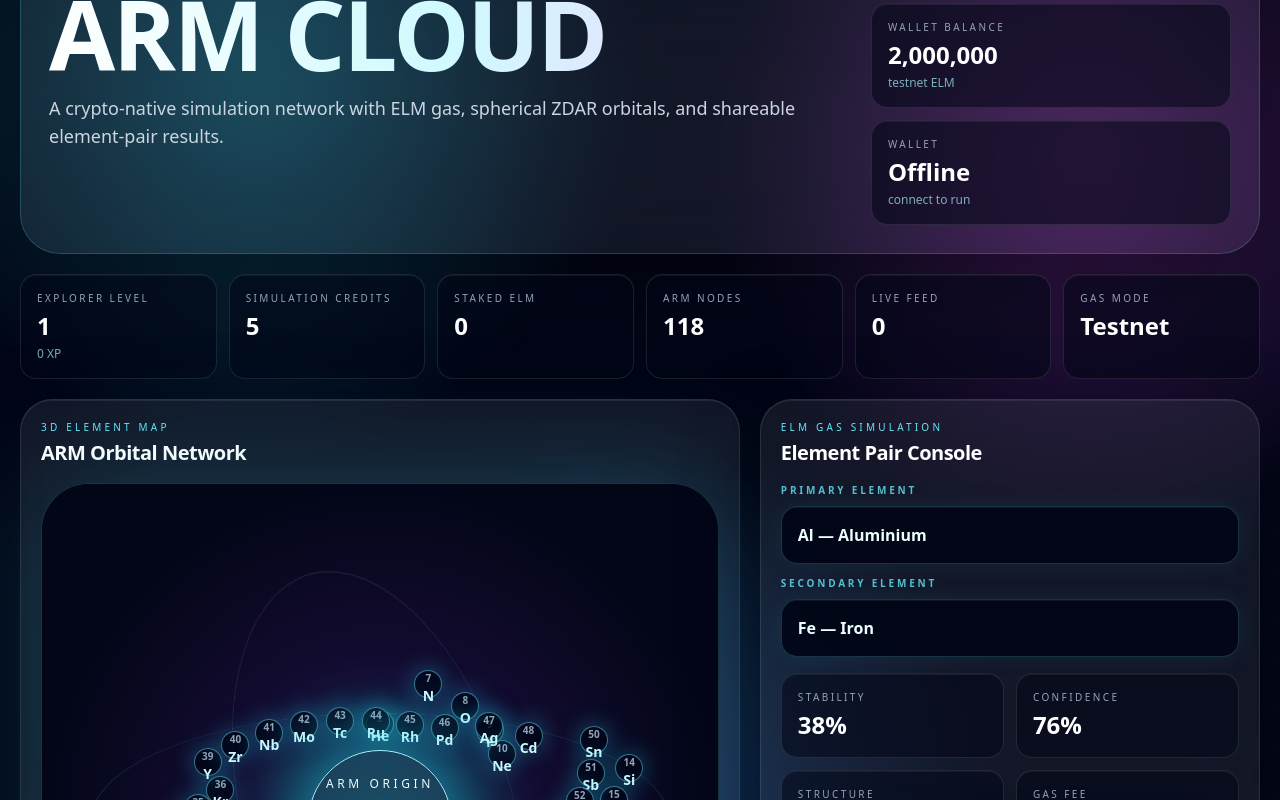
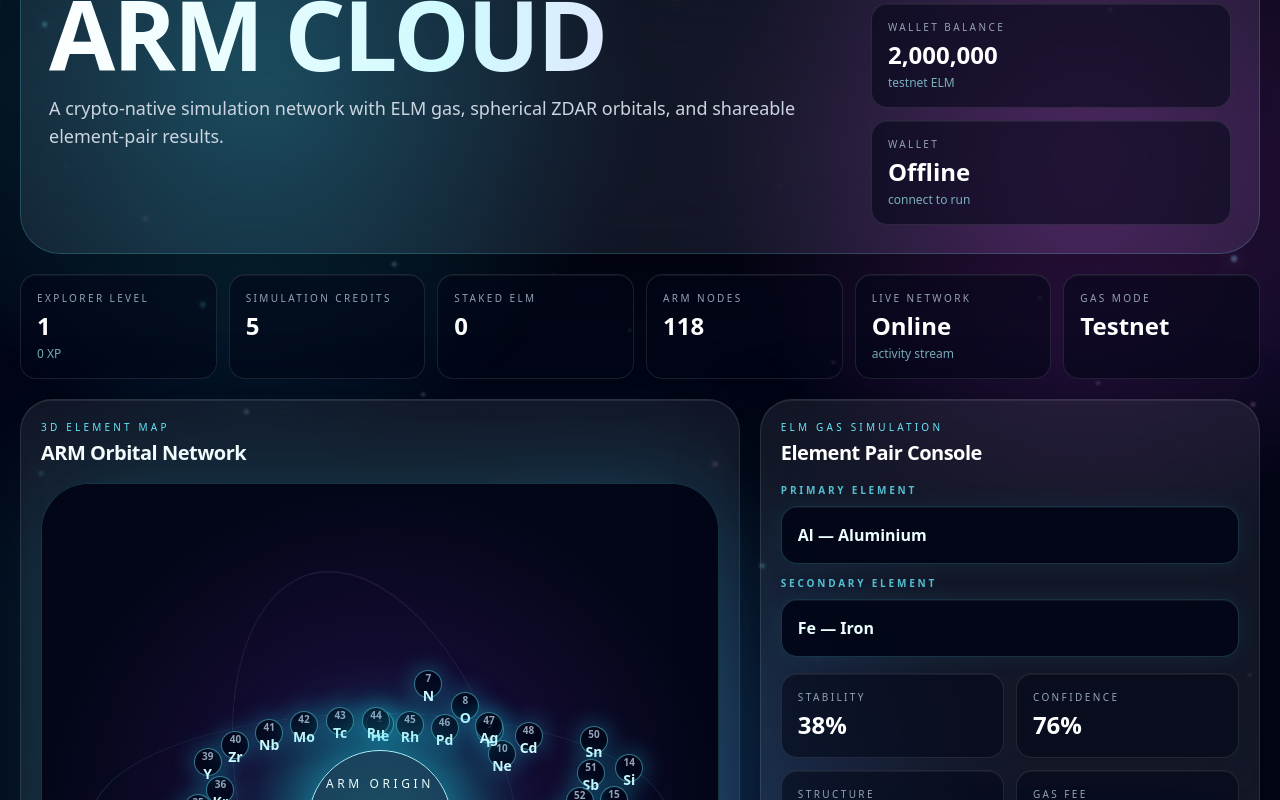
Before and after one commit to elementoscrypto-stack/FinalElementOSStack, a React (Vite) app: page / in a window 1280 px wide. Both pictures are taken after a click on the button "🚀 Run Simulation". Shown: the part 221-1021 px from the top of the page. Built offline with nearby package versions, Linux system fonts and the light colour scheme.

Commit message:
Update App.jsx

```diff
--- a/src/App.jsx
+++ b/src/App.jsx
@@ -1,4 +1,4 @@
-import React, { useMemo, useState } from "react";
+import React, { useEffect, useMemo, useState } from "react";
 
 const UI = {
   appName: "ElementOS — ARM Simulation Network",
@@ -6,6 +6,17 @@ const UI = {
   sub: "Pick two elements → run simulation → hunt ZDAR.",
   launch: "🚀 Run Simulation",
 };
+
+
+const PARTICLES = Array.from({ length: 48 }, (_, i) => ({
+  id: i,
+  left: (i * 37) % 100,
+  top: (i * 61) % 100,
+  size: 2 + (i % 4),
+  delay: (i % 12) * 0.35,
+  duration: 7 + (i % 9),
+  tone: i % 3 === 0 ? "bg-fuchsia-300" : i % 3 === 1 ? "bg-cyan-300" : "bg-blue-300",
+}));
 
 const RAW_ELEMENTS = [
   "1|H|Hydrogen|20|Nonmetal","2|He|Helium|90|Noble Gas","3|Li|Lithium|20|Alkali Metal","4|Be|Beryllium|35|Alkaline Earth Metal","5|B|Boron|10|Metalloid","6|C|Carbon|45|Nonmetal","7|N|Nitrogen|60|Nonmetal","8|O|Oxygen|70|Nonmetal","9|F|Fluorine|80|Halogen","10|Ne|Neon|90|Noble Gas",
@@ -24,6 +35,18 @@ const ELEMENTS = RAW_ELEMENTS.map((row) => {
   const [num, sym, name, theta, family] = row.split("|");
   return [Number(num), sym, name, Number(theta), family];
 });
+
+
+const LIVE_EVENT_TEMPLATES = [
+  "⚡ User_442 discovered Fe / Ru — ZDAR Legendary",
+  "🔵 User_128 ran Ti / W — Epic 91%",
+  "🟣 User_905 saved Al / Pt to watchlist",
+  "⚡ User_317 triggered ZDAR with Co / Rh",
+  "💠 User_611 minted Si / C structure card",
+  "🔥 User_084 joined the ARM Simulation Network",
+  "🧪 User_720 ran Au / Al — Rare alignment",
+  "⚡ User_993 discovered Ru / Fe — ZDAR Legendary",
+];
 
 function clamp(n, min, max) {
   return Math.max(min, Math.min(max, n));
@@ -66,6 +89,27 @@ function simulate(elements, pair, settings) {
     strength: Math.round((stability + clamp(100 - delta, 0, 100)) / 2),
     confidence: clamp(Math.round(76 + stability * 0.19 - delta * 0.08), 48, 99),
   };
+}
+
+
+function ParticleField() {
+  return (
+    <div className="pointer-events-none fixed inset-0 z-0 overflow-hidden">
+      {PARTICLES.map((p) => (
+        <span
+          key={p.id}
+          className={`absolute rounded-full ${p.tone} opacity-40 blur-[1px] shadow-[0_0_18px_currentColor]`}
+          style={{
+            left: `${p.left}%`,
+            top: `${p.top}%`,
+            width: `${p.size}px`,
+            height: `${p.size}px`,
+            animation: `floatParticle ${p.duration}s ease-in-out ${p.delay}s infinite alternate`,
+          }}
+        />
+      ))}
+    </div>
+  );
 }
 
 function Metric({ label, value, sub }) {
@@ -160,6 +204,30 @@ function LandingPage({ onLaunch }) {
         </div>
       </div>
     </section>
+  );
+}
+
+
+function LiveFeedPanel({ feed }) {
+  const fallbackFeed = LIVE_EVENT_TEMPLATES;
+  const merged = [...feed, ...fallbackFeed].slice(0, 9);
+
+  return (
+    <Card title="🔥 Live Network Feed" kicker="real-time simulation stream">
+      <div className="mt-4 grid gap-2">
+        {merged.map((item, index) => (
+          <div
+            key={`${item}-${index}`}
+            className="rounded-2xl border border-cyan-300/15 bg-slate-950/60 p-3 text-sm text-slate-200 shadow-[0_0_22px_rgba(34,211,238,.08)]"
+          >
+            <div className="flex items-start gap-3">
+              <span className="mt-1 h-2 w-2 shrink-0 rounded-full bg-emerald-300 shadow-[0_0_16px_rgba(110,231,183,.9)]" />
+              <span>{item}</span>
+            </div>
+          </div>
+        ))}
+      </div>
+    </Card>
   );
 }
 
@@ -340,6 +408,7 @@ export default function App() {
   const [xp, setXp] = useState(0);
   const [level, setLevel] = useState(1);
   const [feed, setFeed] = useState([]);
+  const [liveStream, setLiveStream] = useState(LIVE_EVENT_TEMPLATES.slice(0, 5));
 
   const elements = useMemo(() => ELEMENTS.map((e) => buildElement(e, settings)), [settings]);
   const result = useMemo(() => simulate(elements, pair, settings), [elements, pair, settings]);
@@ -347,6 +416,14 @@ export default function App() {
     () => elements.map((e) => ({ ...e, sim: simulate(elements, [settings.origin, e.sym], settings) })).sort((a, b) => b.sim.stability - a.sim.stability),
     [elements, settings]
   );
+
+  useEffect(() => {
+    const timer = setInterval(() => {
+      const next = LIVE_EVENT_TEMPLATES[Math.floor(Math.random() * LIVE_EVENT_TEMPLATES.length)];
+      setLiveStream((current) => [next, ...current].slice(0, 8));
+    }, 4200);
+    return () => clearInterval(timer);
+  }, []);
 
   function setPairAt(index, symbol) {
     setPair((current) => current.map((value, i) => (i === index ? symbol : value)));
@@ -413,6 +490,12 @@ export default function App() {
           50% { opacity: .35; }
         }
 
+        @keyframes floatParticle {
+          0% { transform: translate3d(0, 0, 0) scale(1); opacity: .18; }
+          50% { transform: translate3d(22px, -34px, 0) scale(1.35); opacity: .65; }
+          100% { transform: translate3d(-18px, 28px, 0) scale(.9); opacity: .28; }
+        }
+
         .zdar-active {
           animation: zdarPulse 1.4s ease-in-out infinite;
         }
@@ -423,6 +506,7 @@ export default function App() {
       `}</style>
       <div className="pointer-events-none fixed inset-0 bg-[radial-gradient(circle_at_20%_10%,rgba(34,211,238,.3),transparent_30%),radial-gradient(circle_at_85%_20%,rgba(217,70,239,.3),transparent_30%),radial-gradient(circle_at_50%_100%,rgba(59,130,246,.25),transparent_35%)]" />
       <div className="pointer-events-none fixed inset-0 opacity-30 [background-image:linear-gradient(rgba(255,255,255,.035)_1px,transparent_1px),linear-gradient(90deg,rgba(255,255,255,.035)_1px,transparent_1px)] [background-size:44px_44px]" />
+      <ParticleField />
       {result.zdar && <div className="pointer-events-none fixed inset-0 z-10 bg-fuchsia-500/20 zdar-flash" />}
 
       <div className="relative mx-auto max-w-7xl">
@@ -452,7 +536,7 @@ export default function App() {
               <Metric label="Simulation Credits" value={credits} />
               <Metric label="Staked ELM" value={stakedElm.toLocaleString()} />
               <Metric label="ARM Nodes" value="118" />
-              <Metric label="Live Feed" value={feed.length} />
+              <Metric label="Live Network" value="Online" sub="activity stream" />
               <Metric label="Gas Mode" value="Testnet" />
             </section>
 
@@ -566,14 +650,7 @@ export default function App() {
                 </div>
               </Card>
 
-              <Card title="🔥 Live Feed" kicker="live discoveries">
-                <div className="mt-4 grid gap-2">
-                  {feed.length === 0 ? <p className="text-sm text-slate-400">No ZDAR events yet. Try Find Legendary Alignment.</p> : feed.map((item, index) => (
-                    <div key={`${item}-${index}`} className="rounded-xl border border-fuchsia-300/20 bg-fuchsia-500/10 p-2 text-sm text-fuchsia-100">{item}</div>
-                  ))}
-                </div>
-              </Card>
-            </section>
+              <LiveFeedPanel feed={[...feed, ...liveStream]} /></section>
 
             <section className="mt-5">
               <Card title="⭐ Saved Pairs" kicker="watchlist">
```
